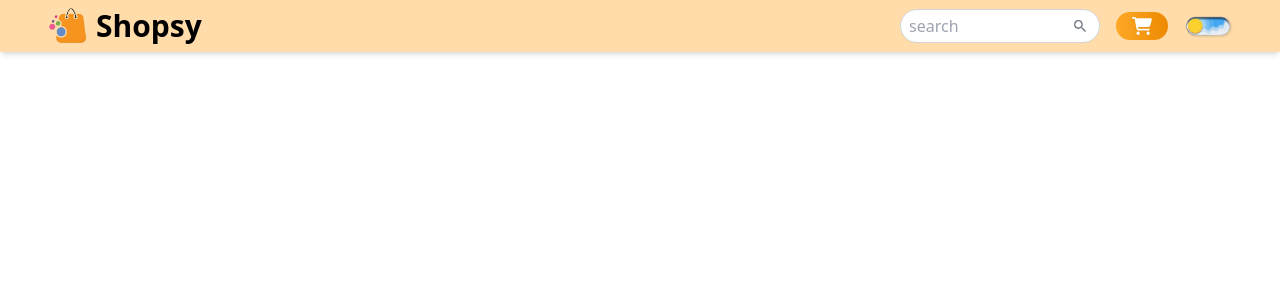
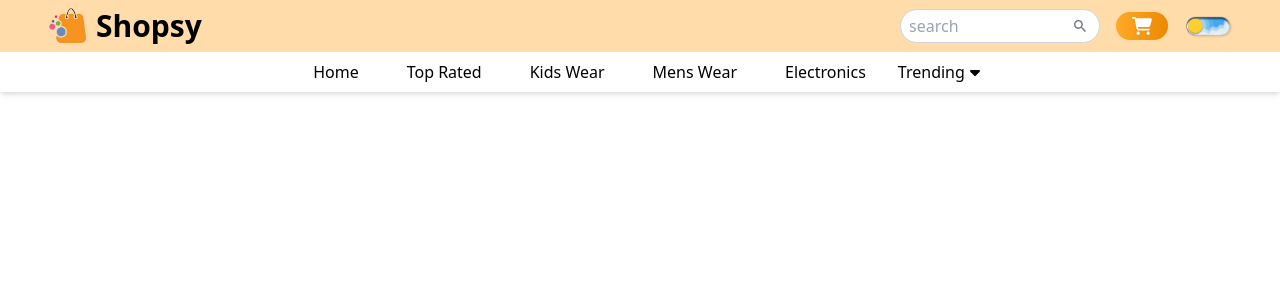
Before and after one commit to themiya-kaluarachchi/Shopsy, a React (Vite) app: page / in a window 1280 px wide. Shown: the top 300 px of the page. Built offline with nearby package versions, Linux system fonts and the light colour scheme.

Commit message:
feat: lower Navbar is completed

```diff
--- a/src/components/Navbar/Navbar.jsx
+++ b/src/components/Navbar/Navbar.jsx
@@ -3,6 +3,55 @@
 import { IoMdSearch } from "react-icons/io";
 import { FaCartShopping } from 'react-icons/fa6';
 import DarkMode from './DarkMode';
+import { FaCaretDown } from 'react-icons/fa6';
+
+const Menu = [
+    {
+        id: 1,
+        name: "Home",
+        link: "/#"
+    },
+    {
+        id: 2,
+        name: "Top Rated",
+        link: "/#services"
+    },
+    {
+        id: 3,
+        name: "Kids Wear",
+        link: "/#"
+    },
+    {
+        id: 3,
+        name: "Mens Wear",
+        link: "/#"
+    },
+    {
+        id: 3,
+        name: "Electronics",
+        link: "/#"
+    },
+];
+
+const DropdownLinks = [
+    {
+        id: 1,
+        name: "Trending Products",
+        link: "/#",
+    },
+    {
+        id: 2,
+        name: "Best Selling",
+        link: "/#",
+    },
+    {
+        id: 3,
+        name: "Top Rated",
+        link: "/#",
+    },
+];
+
+
 
 function Navbar() {
   return (
@@ -35,7 +84,9 @@
                             duration-300 rounded-full border
                             border-gray-300 px-2 py-1
                             focus:outline-none focus:border-1
-                            focus:border-primary'
+                            focus:border-primary
+                            dark:border-gray-500
+                            dark:bg-gray-800'
                         />
                         <IoMdSearch
                             className='text-gray-500
@@ -68,6 +119,54 @@
             </div>
         </div>
         {/* lower Navbar */}
+        <div className='flex justify-center'>
+            <ul className='sm:flex hidden items-center gap-4'>
+                {
+                    Menu.map((data) => (
+                        <li key={data.id}>
+                            <a
+                                href={data.link}
+                                className='inline-block px-4
+                                hover:text-primary duration-200'
+                            >
+                                {data.name}
+                            </a>
+                        </li>
+                    ))
+                }
+                {/* Simple Dropdown and Links */}
+                <li className='group relative
+                cursor-pointer'>
+                    <a href="#" className='flex items-center
+                    gap-[2px] py-2'>
+                        Trending
+                        <span>
+                            <FaCaretDown
+                            className="transition-all duration-200
+                            group-hover:rotate-180" />
+                        </span>
+                    </a>
+                    <div className='absolute z-[9999] hidden
+                    group-hover:block w-[200px] rounded-md
+                    bg-white p-2 text-black shadow-md'>
+                        <ul>
+                            {DropdownLinks.map((data) => (
+                                <li key={data.id}>
+                                    <a
+                                        href={data.link}
+                                        className='inline-block w-full
+                                        rounded-md p-2
+                                        hover:bg-primary/20'
+                                    >
+                                        {data.name}
+                                    </a>
+                                </li>
+                            ))}
+                        </ul>
+                    </div>
+                </li>
+            </ul>
+        </div>
     </div>
   )
 }
```
